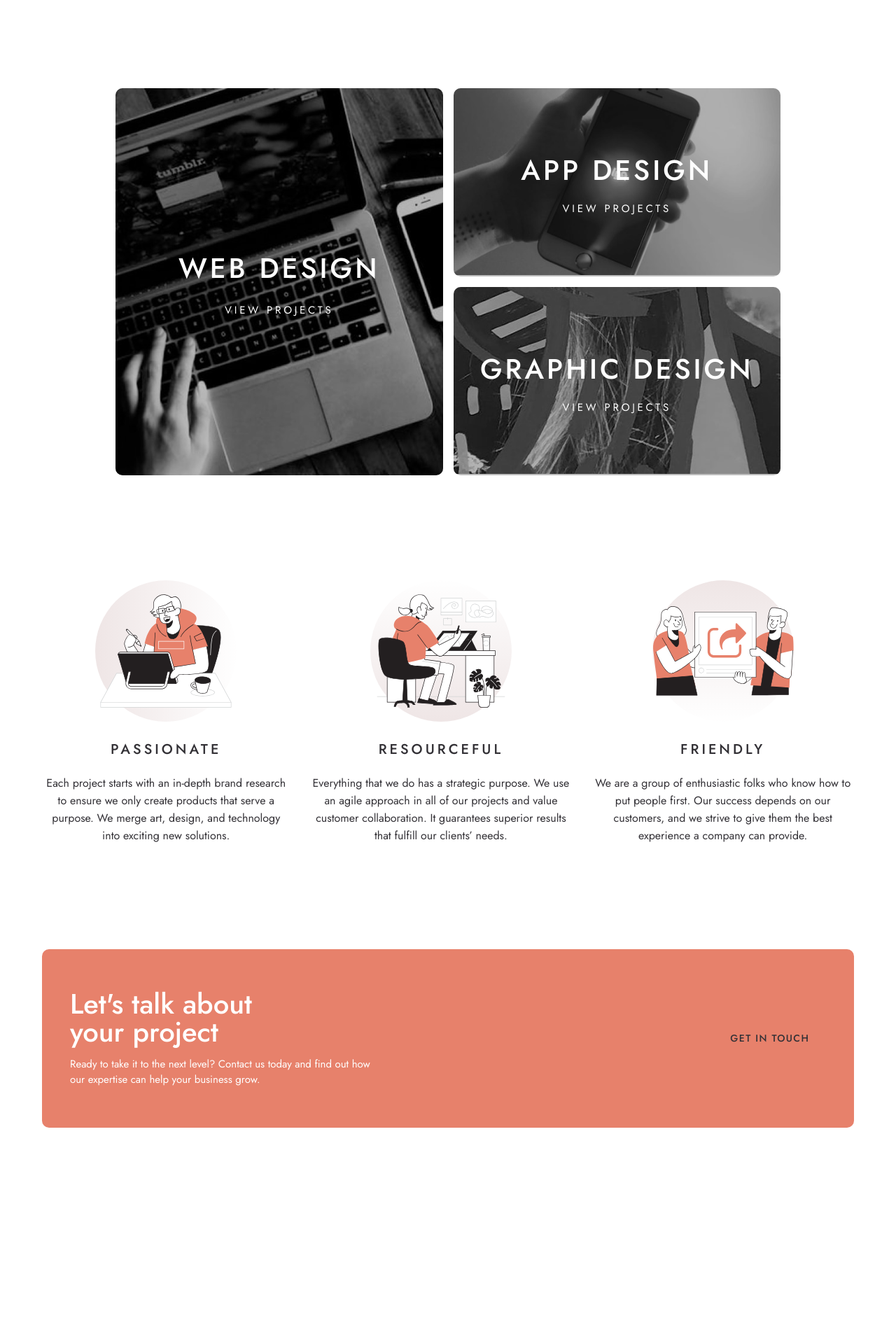
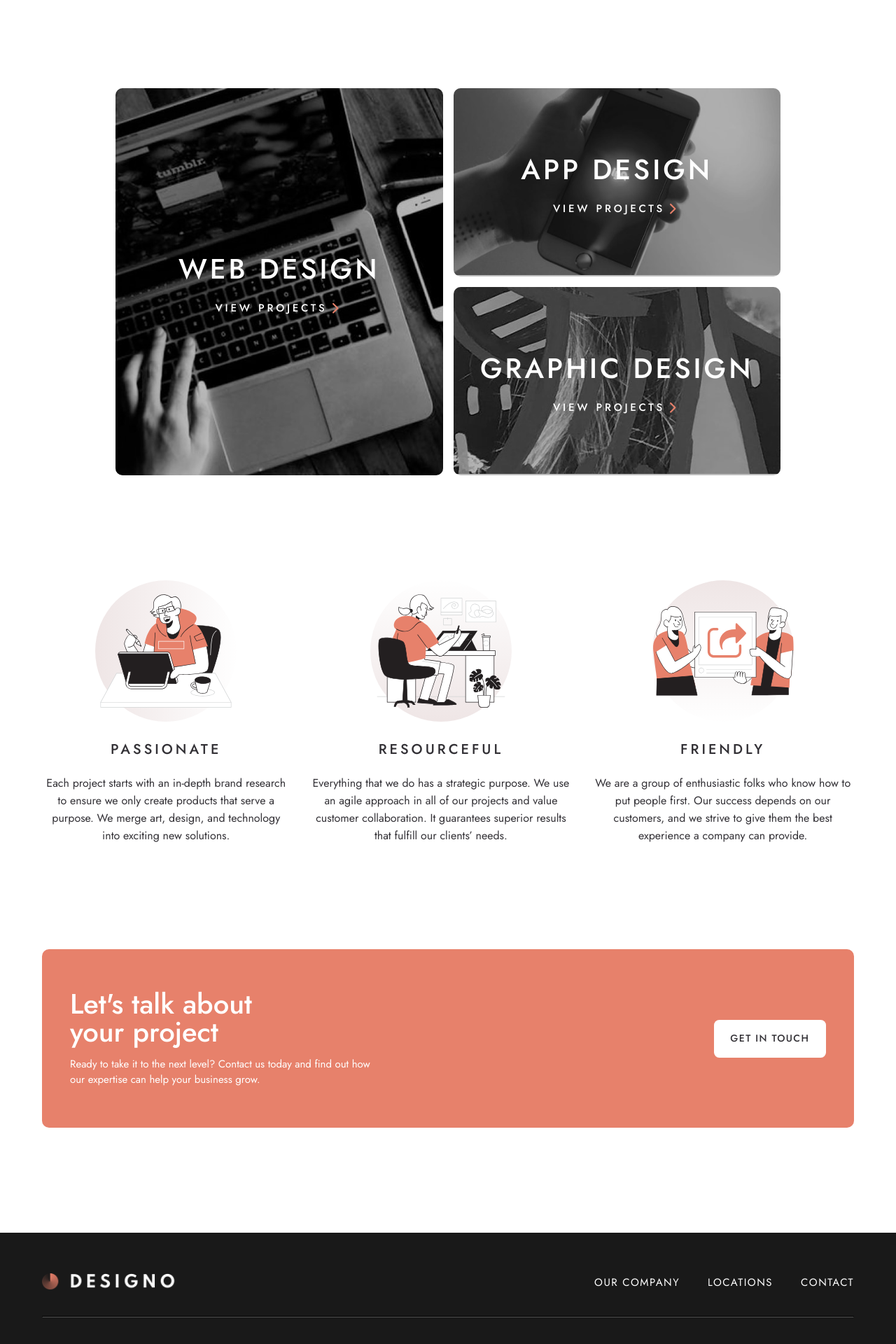
Before and after one commit to Bolazcoding/designo-website, a Next.js app: page / in a window 1280 px wide. Shown: the part 762-2682 px from the top of the page at 70% size. Before the commit the page ends 2373 px from the top, so only its background shows below. Built offline with nearby package versions, Linux system fonts and the light colour scheme.

Commit message:
footer design ongoing

```diff
--- a/app/_components/AboutProject.tsx
+++ b/app/_components/AboutProject.tsx
@@ -2,7 +2,7 @@ import Cta from "./Cta";
 
 function AboutProject() {
   return (
-    <section className="flex items-center justify-between bg-primary mt-60 mx-[6rem] px-16 py-23 rounded-2xl">
+    <section className="flex items-center justify-between bg-primary mt-60 mb-60 mx-[6rem] px-16 py-23 rounded-2xl">
       <div className="flex flex-col">
         <h2 className="text-white text-[4rem] font-medium leading-16">
           Let&apos;s talk about <br /> your project
--- a/app/_components/Cta.tsx
+++ b/app/_components/Cta.tsx
@@ -11,7 +11,7 @@ type Props = {
 function Cta({ children, className, linkTo, bgColor, ctaColor }: Props) {
   return (
     <div
-      className={`${className} bg-${bgColor} inline-block py-6.5 px-9.5 rounded-xl`}
+      className={`${className} bg-white inline-block py-6.5 px-9.5 rounded-xl`}
     >
       <Link
         href={linkTo}
--- /dev/null
+++ b/app/_components/Footer.tsx
@@ -0,0 +1,42 @@
+import Image from "next/image";
+import Link from "next/link";
+import Logo from "@/public/logo-light.png";
+
+function Footer() {
+  return (
+    <footer className="bg-black/90 py-23">
+      <div className="mx-[6rem]">
+        <div className="flex items-center justify-between">
+          <Link href="/">
+            <Image
+              src={Logo}
+              alt="Logo"
+              width="196"
+              height="24"
+              quality={100}
+            />
+          </Link>
+
+          <nav>
+            <ul className="flex items-center gap-16">
+              <li className="text-white text-2xl uppercase tracking-widest leading-[100%] transition-all duration-200 hover:underline">
+                <Link href="/about">Our Company</Link>
+              </li>
+              <li className="text-white text-2xl uppercase tracking-widest leading-[100%] transition-all duration-200 hover:underline">
+                <Link href="/location">Locations</Link>
+              </li>
+              <li className="text-white text-2xl uppercase tracking-widest leading-[100%] transition-all duration-200 hover:underline">
+                <Link href="/contact">Contact</Link>
+              </li>
+            </ul>
+          </nav>
+        </div>
+        <div className="border-[0.5px] border-b-[#555] mt-14"></div>
+
+        <div className="flex items-center justify-between"></div>
+      </div>
+    </footer>
+  );
+}
+
+export default Footer;
--- a/app/_components/HomeProjects.tsx
+++ b/app/_components/HomeProjects.tsx
@@ -1,10 +1,12 @@
+"use client";
+
 import WebDesign from "@/public/home/desktop/image-web-design-large.jpg";
 import AppDesign from "@/public/home/desktop/image-app-design.jpg";
 import GraphicDesign from "@/public/home/desktop/image-graphic-design.jpg";
 import Image from "next/image";
 import Link from "next/link";
-import { IonIcon } from "ionicons/components/ion-icon.js";
 import { chevronForwardOutline } from "ionicons/icons";
+import { IonIcon } from "@ionic/react";
 
 function HomeProjects() {
   return (
@@ -23,8 +25,14 @@ function HomeProjects() {
           <p className="text-[4rem] font-medium uppercase tracking-[0.1em]">
             Web Design
           </p>
-          <p className="mt-8 text-2xl uppercase tracking-[0.25em]">
-            View Projects
+          <p className="flex items-center mt-6">
+            <span className="text-2xl font-medium uppercase tracking-[0.25em]">
+              View Projects
+            </span>
+            <IonIcon
+              icon={chevronForwardOutline}
+              className="text-4xl text-primary stroke-4"
+            />
           </p>
         </div>
       </Link>
@@ -44,8 +52,14 @@ function HomeProjects() {
             <p className="text-[4rem] font-medium uppercase tracking-[0.1em]">
               App Design
             </p>
-            <p className="mt-6 text-2xl uppercase tracking-[0.25em]">
-              View Projects
+            <p className="flex items-center mt-6">
+              <span className="text-2xl font-medium uppercase tracking-[0.25em]">
+                View Projects
+              </span>
+              <IonIcon
+                icon={chevronForwardOutline}
+                className="text-4xl text-primary stroke-4"
+              />
             </p>
           </div>
         </Link>
@@ -64,9 +78,14 @@ function HomeProjects() {
             <p className="text-[4rem] font-medium uppercase tracking-[0.1em]">
               Graphic Design
             </p>
-            <p className="mt-6 text-2xl uppercase tracking-[0.25em]">
-              View Projects
-              {/* <IonIcon icon={chevronForwardOutline} /> */}
+            <p className="flex items-center mt-6">
+              <span className="text-2xl font-medium uppercase tracking-[0.25em]">
+                View Projects
+              </span>
+              <IonIcon
+                icon={chevronForwardOutline}
+                className="text-4xl text-primary stroke-4"
+              />
             </p>
           </div>
         </Link>
--- a/app/_components/Navigation.tsx
+++ b/app/_components/Navigation.tsx
@@ -11,13 +11,13 @@ function Navigation() {
 
       <nav>
         <ul className="flex items-center gap-16">
-          <li className="text-[#333136] text-2xl uppercase tracking-widest leading-[100%] transition-all duration-200 hover:underline">
+          <li className="text-secondary text-2xl uppercase tracking-widest leading-[100%] transition-all duration-200 hover:underline">
             <Link href="/about">Our Company</Link>
           </li>
-          <li className="text-[#333136] text-2xl uppercase tracking-widest leading-[100%] transition-all duration-200 hover:underline">
+          <li className="text-secondary text-2xl uppercase tracking-widest leading-[100%] transition-all duration-200 hover:underline">
             <Link href="/location">Locations</Link>
           </li>
-          <li className="text-[#333136] text-2xl uppercase tracking-widest leading-[100%] transition-all duration-200 hover:underline">
+          <li className="text-secondary text-2xl uppercase tracking-widest leading-[100%] transition-all duration-200 hover:underline">
             <Link href="/contact">Contact</Link>
           </li>
         </ul>
--- a/app/page.tsx
+++ b/app/page.tsx
@@ -1,4 +1,5 @@
 import AboutProject from "./_components/AboutProject";
+import Footer from "./_components/Footer";
 import HomeFeatures from "./_components/HomeFeatures";
 import HomeHero from "./_components/HomeHero";
 import HomeProjects from "./_components/HomeProjects";
@@ -10,6 +11,7 @@ function page() {
       <HomeProjects />
       <HomeFeatures />
       <AboutProject />
+      <Footer />
     </>
   );
 }
--- a/package.json
+++ b/package.json
@@ -9,6 +9,7 @@
     "lint": "eslint"
   },
   "dependencies": {
+    "@ionic/react": "^9.0.6",
     "ionicons": "^8.1.0",
     "next": "16.3.6",
     "react": "19.2.8",
```
Also changed, not shown: 1 other file (tests, documents, lock files or other folders).
